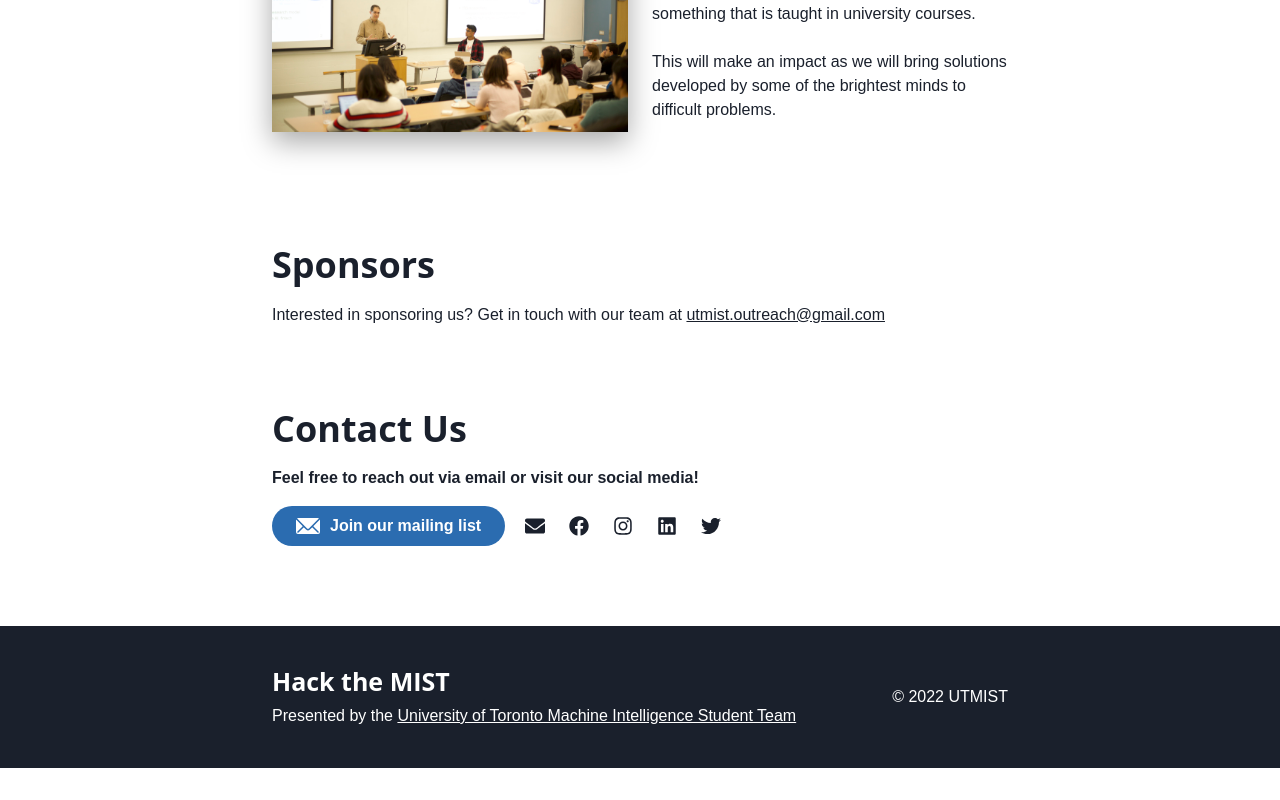
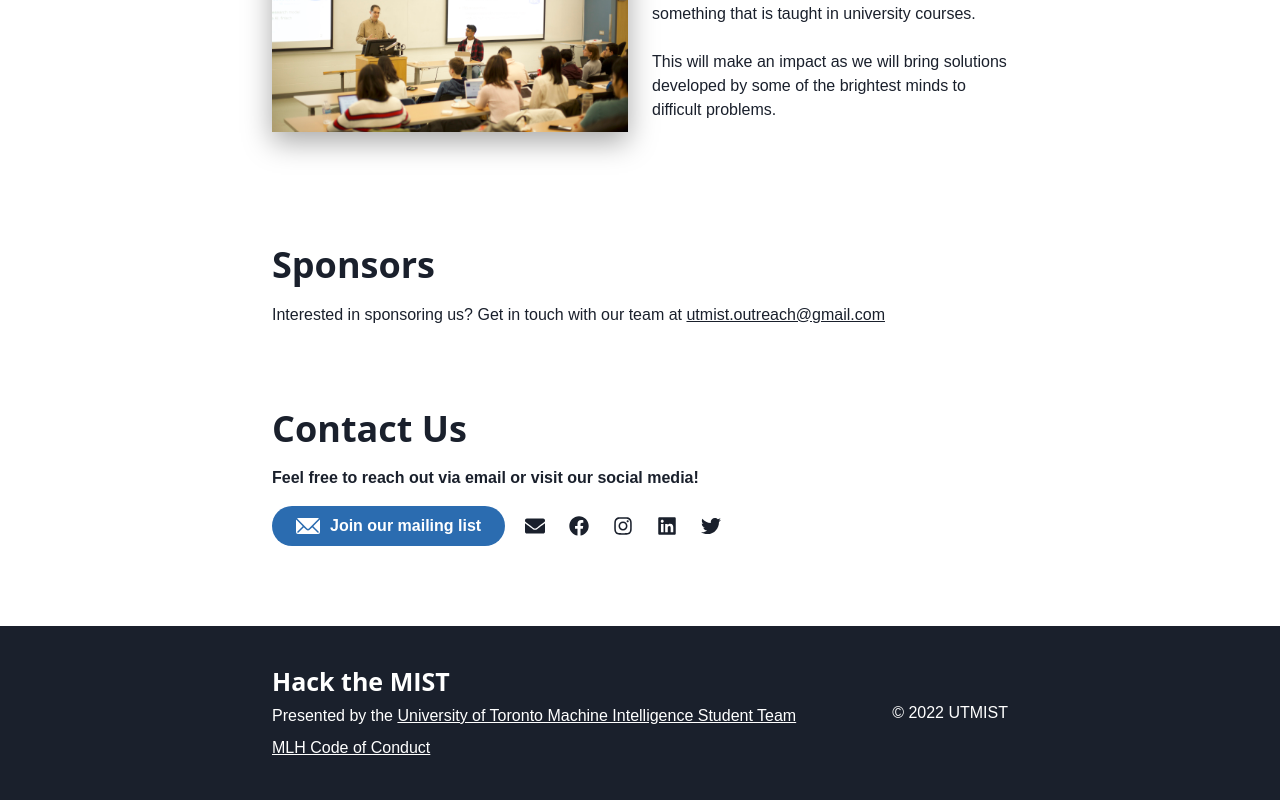
Before and after one commit to UTMIST/hackthemist, a React (Create React App) app: page / in a window 1280 px wide. Shown: the part 1444-2244 px from the top of the page. Before the commit the page ends 2212 px from the top, so only its background shows below. Built offline with nearby package versions, Linux system fonts and the light colour scheme.

Commit message:
Add link to MLH code of conduct

```diff
--- a/src/sections/Footer.tsx
+++ b/src/sections/Footer.tsx
@@ -36,6 +36,15 @@ const Footer = () => {
                                 University of Toronto Machine Intelligence Student Team
                             </Link>
                         </Text>
+                        <Link
+                            href="https://static.mlh.io/docs/mlh-code-of-conduct.pdf"
+                            textDecor={'underline'}
+                            isExternal
+                            _hover={{ color: 'blue.600' }}
+                            transition={'0.25s'}
+                        >
+                            MLH Code of Conduct
+                        </Link>
                     </VStack>
 
                     <Spacer />
```
